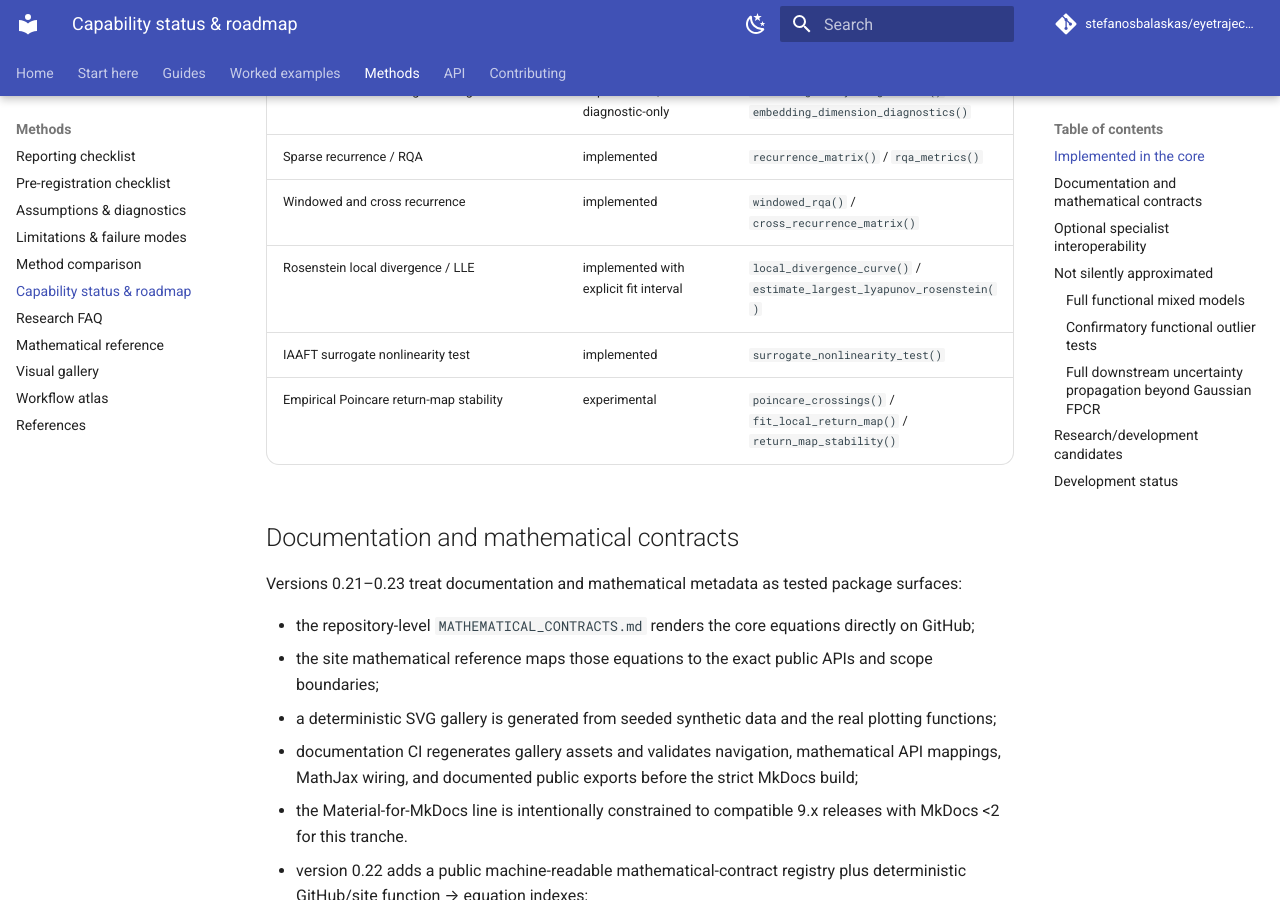
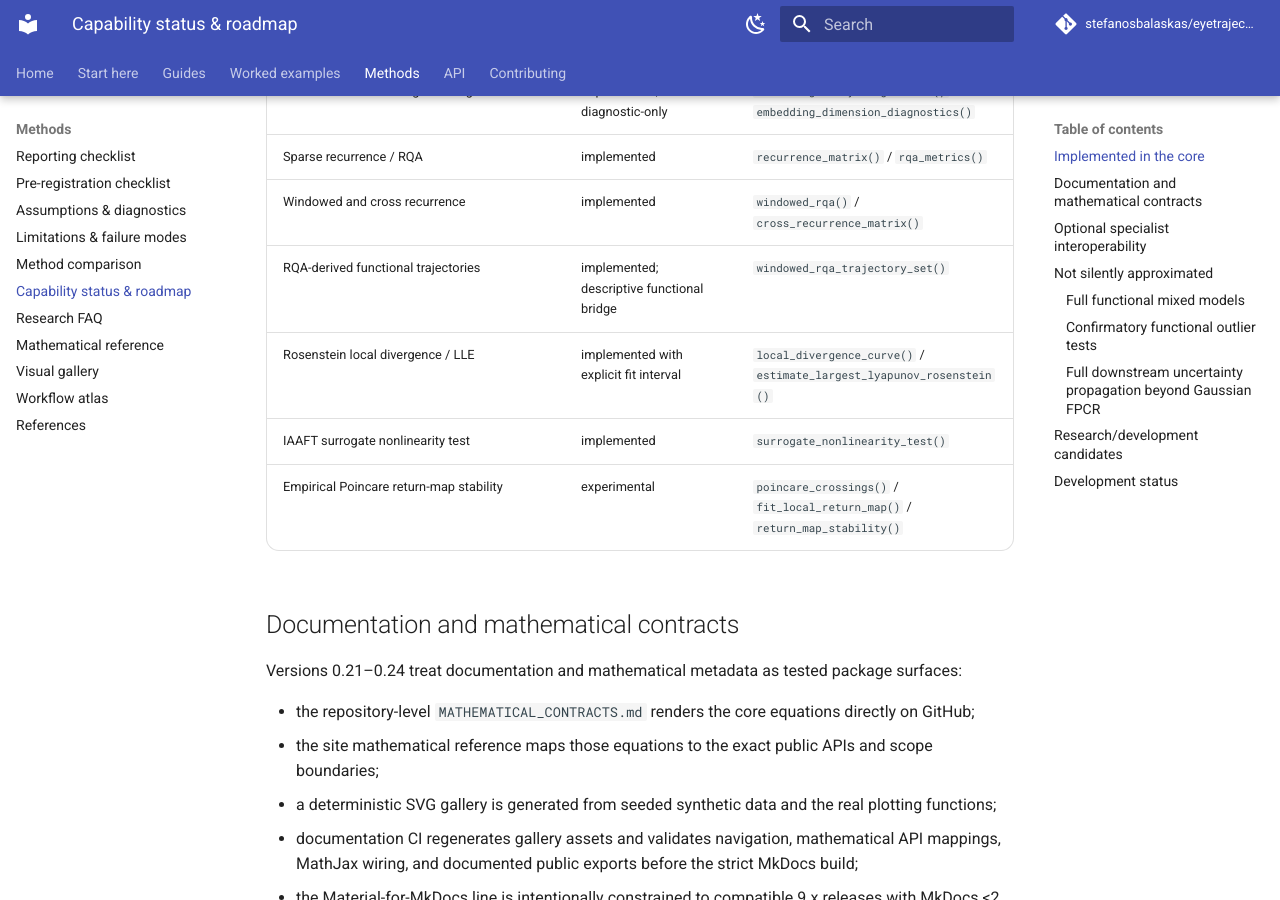
Before and after one commit to stefanosbalaskas/eyetrajectoriespy, an MkDocs documentation site: the page built from docs/methods/status-roadmap.md, in a window 1280 px wide and 900 px high, scrolled down 2666 px. Built offline with MkDocs 1.6.1 and Material for MkDocs 9.7.7, drawn with Linux system fonts in a browser that asks for light colours; comment, search, counter and statistics services are not loaded; some of the changed text lies outside the part shown.

Commit message:
Add functional RQA bridge to 0.24 roadmap

```diff
--- a/docs/methods/status-roadmap.md
+++ b/docs/methods/status-roadmap.md
@@ -53,13 +53,14 @@
 | AMI / false-nearest-neighbor diagnostics | implemented, diagnostic-only | `embedding_delay_diagnostics()` / `embedding_dimension_diagnostics()` |
 | Sparse recurrence / RQA | implemented | `recurrence_matrix()` / `rqa_metrics()` |
 | Windowed and cross recurrence | implemented | `windowed_rqa()` / `cross_recurrence_matrix()` |
+| RQA-derived functional trajectories | implemented; descriptive functional bridge | `windowed_rqa_trajectory_set()` |
 | Rosenstein local divergence / LLE | implemented with explicit fit interval | `local_divergence_curve()` / `estimate_largest_lyapunov_rosenstein()` |
 | IAAFT surrogate nonlinearity test | implemented | `surrogate_nonlinearity_test()` |
 | Empirical Poincare return-map stability | experimental | `poincare_crossings()` / `fit_local_return_map()` / `return_map_stability()` |
 
 ## Documentation and mathematical contracts
 
-Versions 0.21–0.23 treat documentation and mathematical metadata as tested package surfaces:
+Versions 0.21–0.24 treat documentation and mathematical metadata as tested package surfaces:
 
 - the repository-level `MATHEMATICAL_CONTRACTS.md` renders the core equations directly on GitHub;
 - the site mathematical reference maps those equations to the exact public APIs and scope boundaries;
@@ -110,10 +111,10 @@
 - explicit system-identification models for gaze dynamics;
 - model-based continuation / Floquet analysis only after a validated dynamical-system contract exists.
 
-Classical `floquet_multipliers(gaze)`, monodromy matrices from raw observations, and `detect_bifurcation(gaze)` are intentionally **not** implemented in 0.23.
+Classical `floquet_multipliers(gaze)`, monodromy matrices from raw observations, and `detect_bifurcation(gaze)` remain intentionally **not** implemented in 0.24.
 
 A candidate enters the public API only when it can preserve the package rules: explicit estimand, deterministic behavior or seed, provenance, failure diagnostics, synthetic truth tests, documentation, and runnable examples.
 
 ## Development status
 
-The current development line is **0.23.0.dev0**. The package remains pre-release while scientific contracts, optional-backend validation, documentation, and cross-platform qualification continue to mature.
+The current development line is **0.24.0.dev0**. The package remains pre-release while scientific contracts, optional-backend validation, documentation, and cross-platform qualification continue to mature.
```
